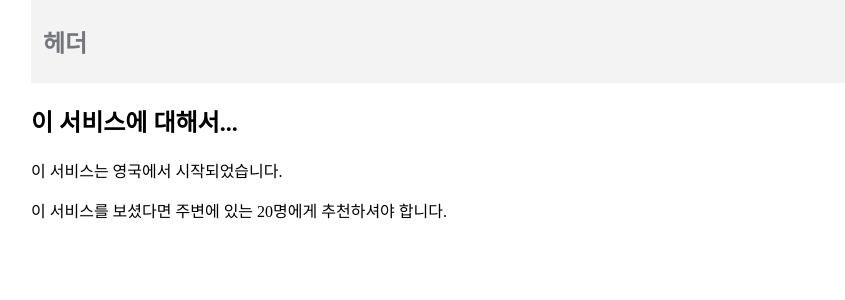
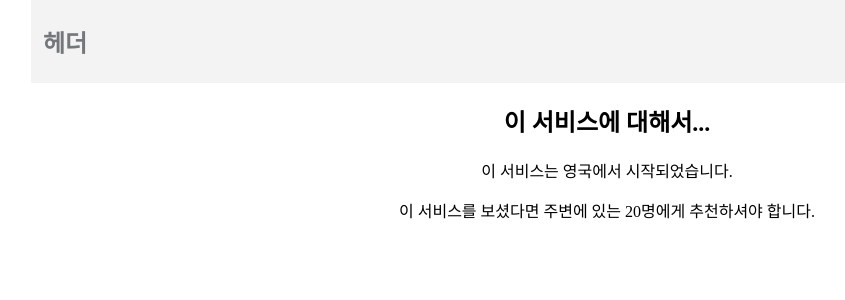
Before and after one commit to CodeSoom/react-week8-assignment-1, a React app: page /about in a window 1280 px wide. Shown: the top 300 px of the page, without its empty margins (33-878 px from the left). Built offline with nearby package versions, Linux system fonts and the light colour scheme.

Commit message:
Update AboutPage alignment of components
Arrange components to center

```diff
--- a/src/AboutPage.jsx
+++ b/src/AboutPage.jsx
@@ -1,11 +1,21 @@
 import React from 'react';
+
+import styled from '@emotion/styled';
+
+const SubTitle = styled.h2({
+  textAlign: 'center',
+});
+
+const Description = styled.p({
+  textAlign: 'center',
+});
 
 export default function AboutPage() {
   return (
     <div>
-      <h2>이 서비스에 대해서...</h2>
-      <p>이 서비스는 영국에서 시작되었습니다.</p>
-      <p>이 서비스를 보셨다면 주변에 있는 20명에게 추천하셔야 합니다.</p>
+      <SubTitle>이 서비스에 대해서...</SubTitle>
+      <Description>이 서비스는 영국에서 시작되었습니다.</Description>
+      <Description>이 서비스를 보셨다면 주변에 있는 20명에게 추천하셔야 합니다.</Description>
     </div>
   );
 }
```
